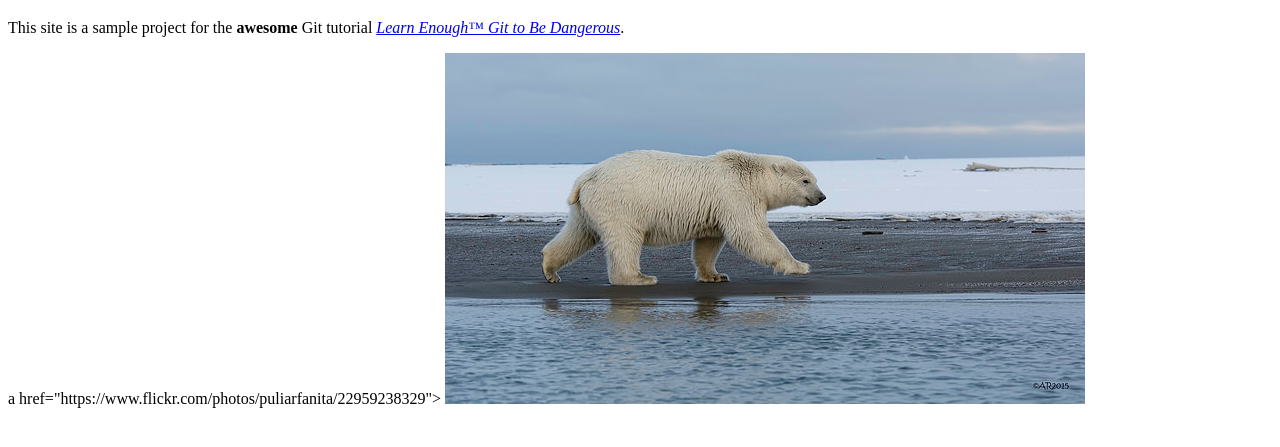
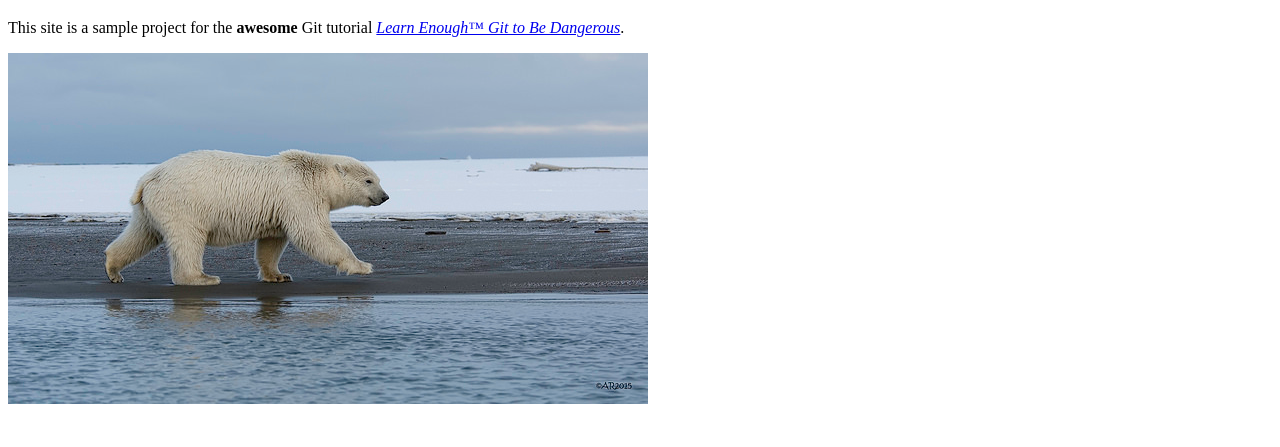
Before and after one commit to LaureBre/git-exercices, a plain HTML site: page about.html in a window 1280 px wide. Shown: the part 61-508 px from the top of the page. Drawn offline with Linux system fonts and the light colour scheme; files whose address does not match are found by name.

Commit message:
Add polar bear attribution link
The polar bear image requires attribution under the terms of the Creative Commons Attribution 2.0 Generic license. This commit adds a link to the original attribution page at Flickr.

```diff
--- a/about.html
+++ b/about.html
@@ -9,7 +9,7 @@
       This site is a sample project for the <strong>awesome</strong> Git
       tutorial <em><a href="http://learnenough.com/git-tutorial">Learn Enough™ Git to Be Dangerous</a></em>.
     </p>
-    a href="https://www.flickr.com/photos/puliarfanita/22959238329">
+    <a href="https://www.flickr.com/photos/puliarfanita/22959238329">
       <img src="images/polar_bear.jpg" alt="Polar bear">
     </a>
   </body>
```
